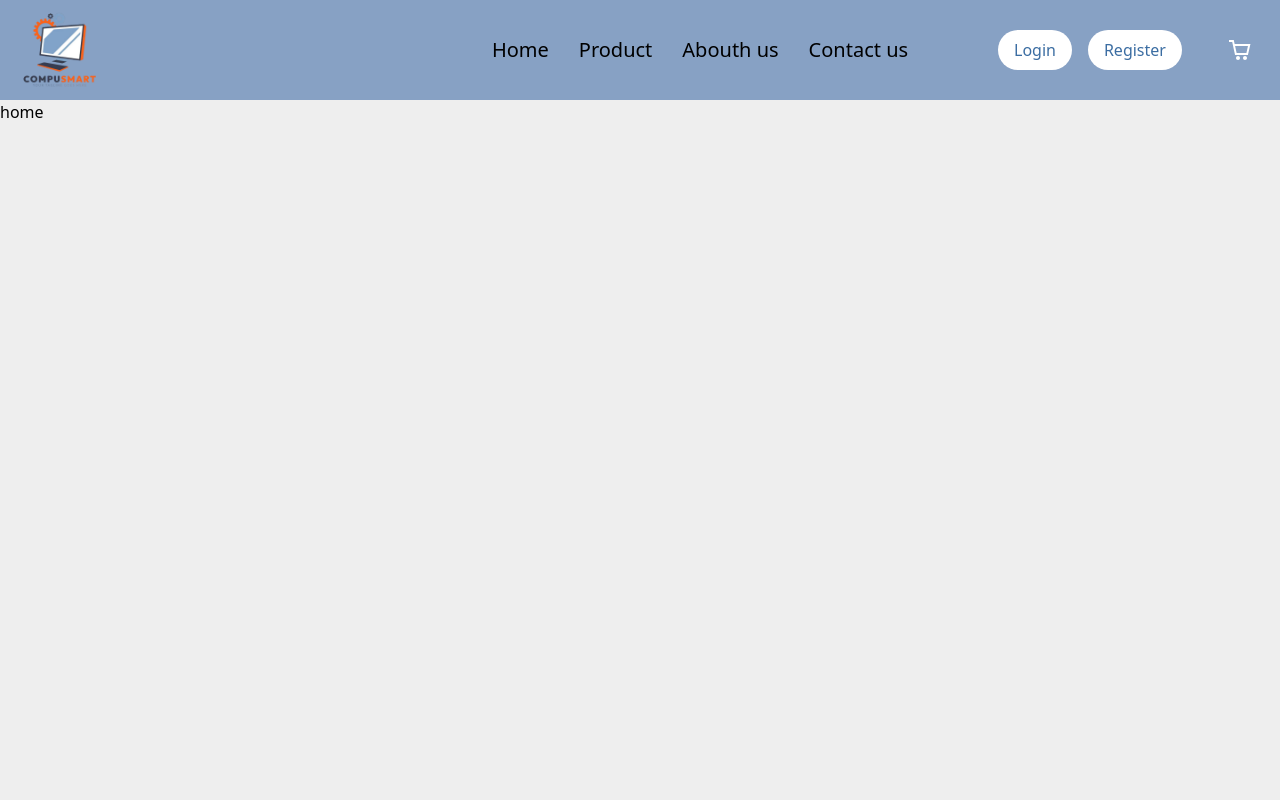
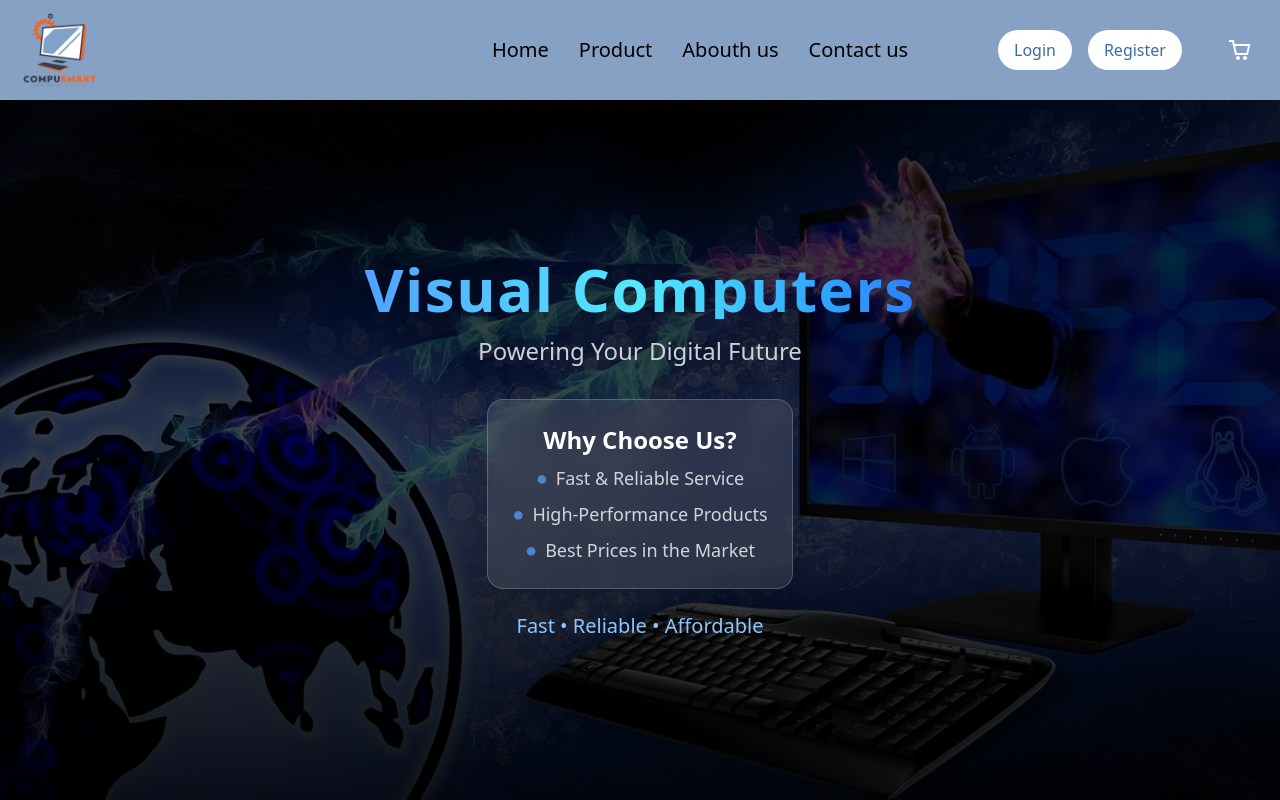
Before and after one commit to Navin-Halangoda/Navin-Halangoda-csShop-Frontend, a React (Vite) app: page / in a window 1280 px wide. Built offline with nearby package versions, Linux system fonts and the light colour scheme.

Commit message:
home page integrated

```diff
--- /dev/null
+++ b/src/pages/Home.jsx
@@ -0,0 +1,67 @@
+export default function Home() {
+    return (
+        <div className="relative w-full h-[calc(100vh-100px)] overflow-hidden">
+
+            {/* Background Image */}
+            <img
+                src="/home.jpg"
+                alt="Visual Computers Background"
+                className="absolute inset-0 w-full h-full object-cover"
+            />
+
+            {/* Dark Gradient Overlay */}
+            <div className="absolute inset-0 bg-gradient-to-b from-black/80 via-black/70 to-black/90"></div>
+
+            {/* Content */}
+            <div className="relative z-10 flex flex-col items-center justify-center h-full text-center px-6">
+
+                {/* Title */}
+                <h1 className="text-4xl md:text-6xl font-extrabold tracking-wide text-transparent bg-clip-text bg-gradient-to-r from-blue-400 via-cyan-300 to-blue-500 drop-shadow-2xl">
+                    Visual Computers
+                </h1>
+
+                {/* Subtitle */}
+                <p className="text-gray-300 text-lg md:text-2xl mt-4">
+                    Powering Your Digital Future
+                </p>
+
+                {/* Slogan Card */}
+                <div className="
+                    mt-8
+                    bg-white/10
+                    backdrop-blur-lg
+                    border border-white/20
+                    rounded-2xl
+                    p-5 md:p-6
+                    max-w-md
+                    shadow-xl
+                    animate-fadeIn
+                ">
+                    <h2 className="text-xl md:text-2xl text-white font-semibold mb-2">
+                        Why Choose Us?
+                    </h2>
+
+                    <ul className="text-gray-300 text-base md:text-lg space-y-2">
+                        <li className="flex items-center justify-center gap-2">
+                            <span className="text-blue-400 text-xl animate-pulse">●</span>
+                            Fast & Reliable Service
+                        </li>
+                        <li className="flex items-center justify-center gap-2">
+                            <span className="text-blue-400 text-xl animate-pulse">●</span>
+                            High-Performance Products
+                        </li>
+                        <li className="flex items-center justify-center gap-2">
+                            <span className="text-blue-400 text-xl animate-pulse">●</span>
+                            Best Prices in the Market
+                        </li>
+                    </ul>
+                </div>
+
+                {/* Animated Bottom Slogan */}
+                <p className="mt-6 text-blue-300 text-lg md:text-xl font-medium animate-bounce">
+                    Fast • Reliable • Affordable
+                </p>
+            </div>
+        </div>
+    );
+}
--- a/src/pages/Homepage.jsx
+++ b/src/pages/Homepage.jsx
@@ -5,6 +5,7 @@ import Productoverview from "./Productoverview.jsx";
 import Cart from "./Cart.jsx";
 import Checkout from "./Checkout.jsx";
 import Orderspage from "./Orderspage.jsx";
+import Home from "./Home.jsx";
 
 export default function Homepage(){
     return(
@@ -12,7 +13,7 @@ export default function Homepage(){
             <Header/>
             <div className="w-full min-h-[calc(100%-100px)]">
                 <Routes>
-                    <Route path="/" element={<h1>home</h1>}/>
+                    <Route path="/" element={<Home/>}/>
                     <Route path="/abouth" element={<h1>abouth us</h1>}/>
                     <Route path="/contact" element={<h1>contact</h1>}/>
                     <Route path="/product" element={<Productpage/>}/>
```
Also changed, not shown: public/home.jpg (added), vercel.json (added).
